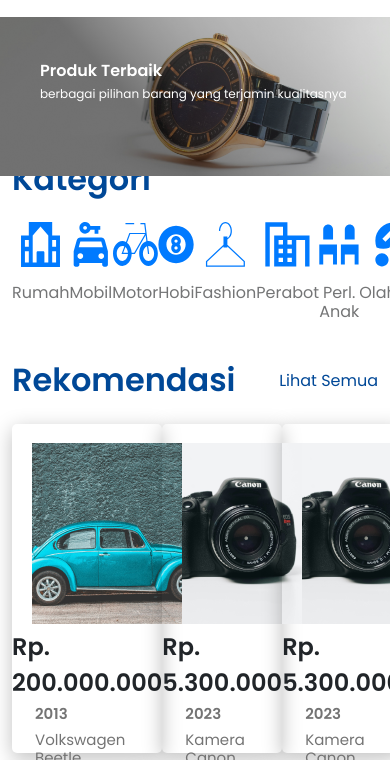
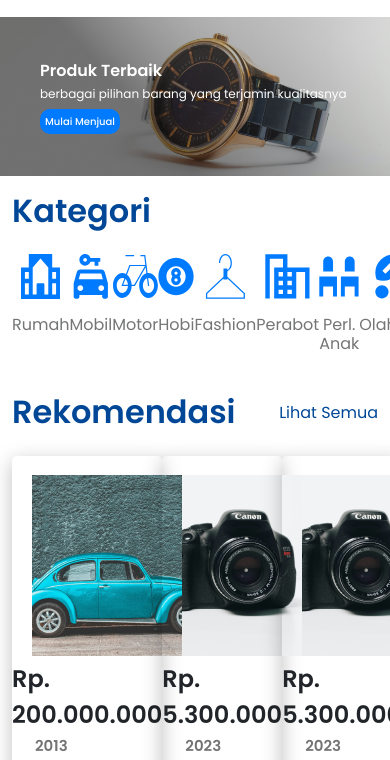
Before and after one commit to dre03/Testing-Bekas, a plain HTML site: page index.html in a window 390 px wide. Shown: the part 53-813 px from the top of the page. Drawn offline with nearby package versions, Linux system fonts and the light colour scheme.

Commit message:
add css 2

```diff
--- a/css/style.css
+++ b/css/style.css
@@ -787,6 +787,7 @@ div .loc {
     /* Start Hero */
     .hero-section {
         height: 165px;
+        margin-bottom: 5rem;
     }
 
     .hero-section .hero-img{
@@ -803,15 +804,15 @@ div .loc {
     .hero-text {
         font-size: 12px;
         left: 2.5rem;
+        margin-bottom: 5px;
     }
 
     .btn-mj {
-        width: 100px;
-        left: 0;
-        font-size: 12px;
+        width: auto;
+        left: 2.5rem;
+        font-size: 10px;
+        padding: 5px;
     }
-
-
 
     /* End Hero */
 }
--- a/index.html
+++ b/index.html
@@ -79,7 +79,7 @@
     <!-- Navbar End -->
 
     <!-- Hero Start -->
-    <div class="hero-section overflow-hidden">
+    <div class="hero-section">
         <div class="row">
             <div class="col-12">
                 <img src="assets/hero.png" alt="" class="hero-img">
```
